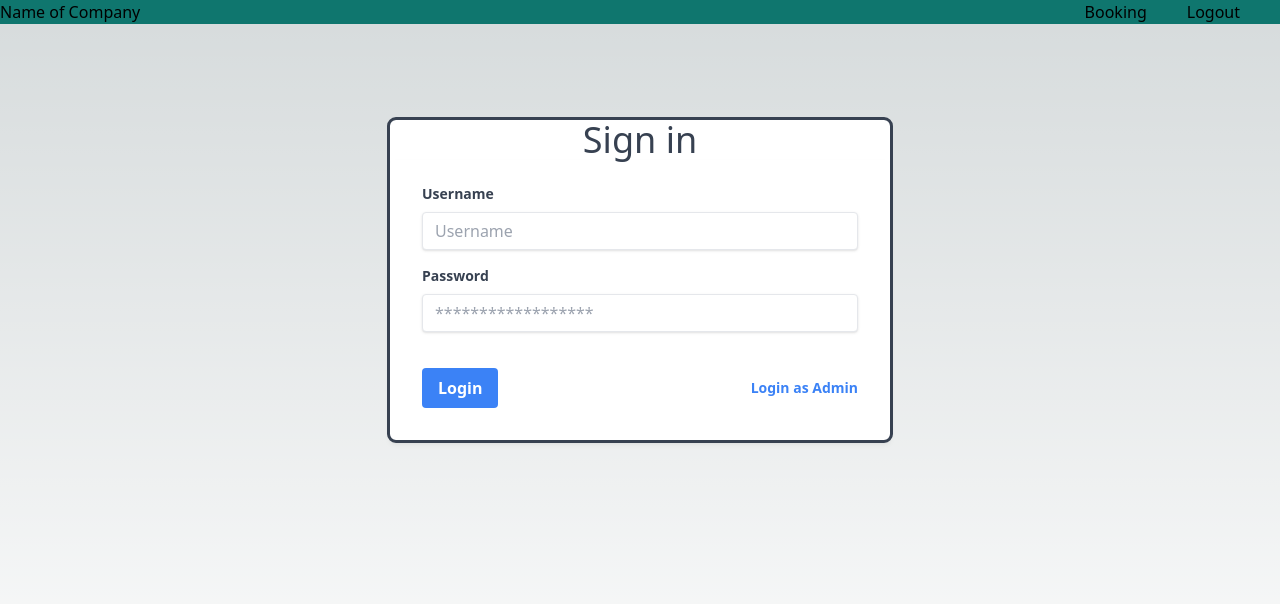
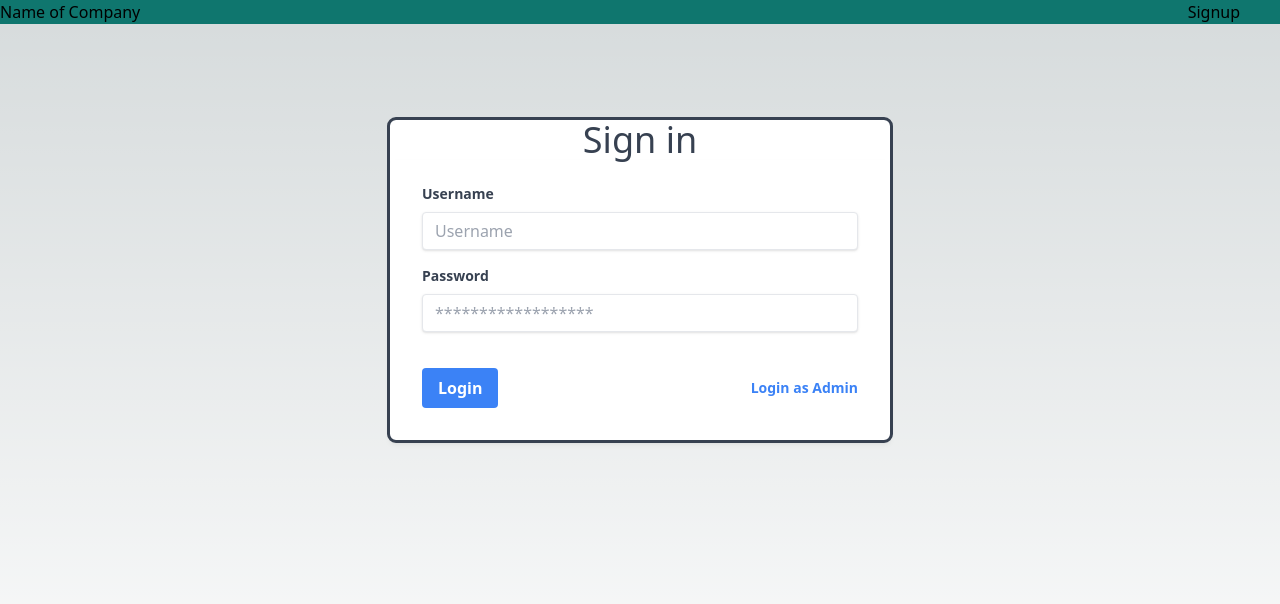
Before and after one commit to xanax02/bee-ete, a Next.js app: page /signin in a window 1280 px wide. Shown: the top 604 px of the page. Built offline with nearby package versions, Linux system fonts and the light colour scheme.

Commit message:
secured-routes

```diff
--- a/components/Navigation.js
+++ b/components/Navigation.js
@@ -20,8 +20,9 @@ const Navigation = () => {
             <h1>Name of Company</h1>
         </div>
         <div className='flex justify-between px-10'>
-            <h1 className='mx-10'>Booking</h1>
-            <button onClick={logoutHandler}>Logout</button>
+            {auth && <h1 className='mx-10'>Booking</h1>}
+            {auth && <button onClick={logoutHandler}>Logout</button>}
+            {!auth && <button>Signup</button>}
         </div>
     </div>
   )
```
